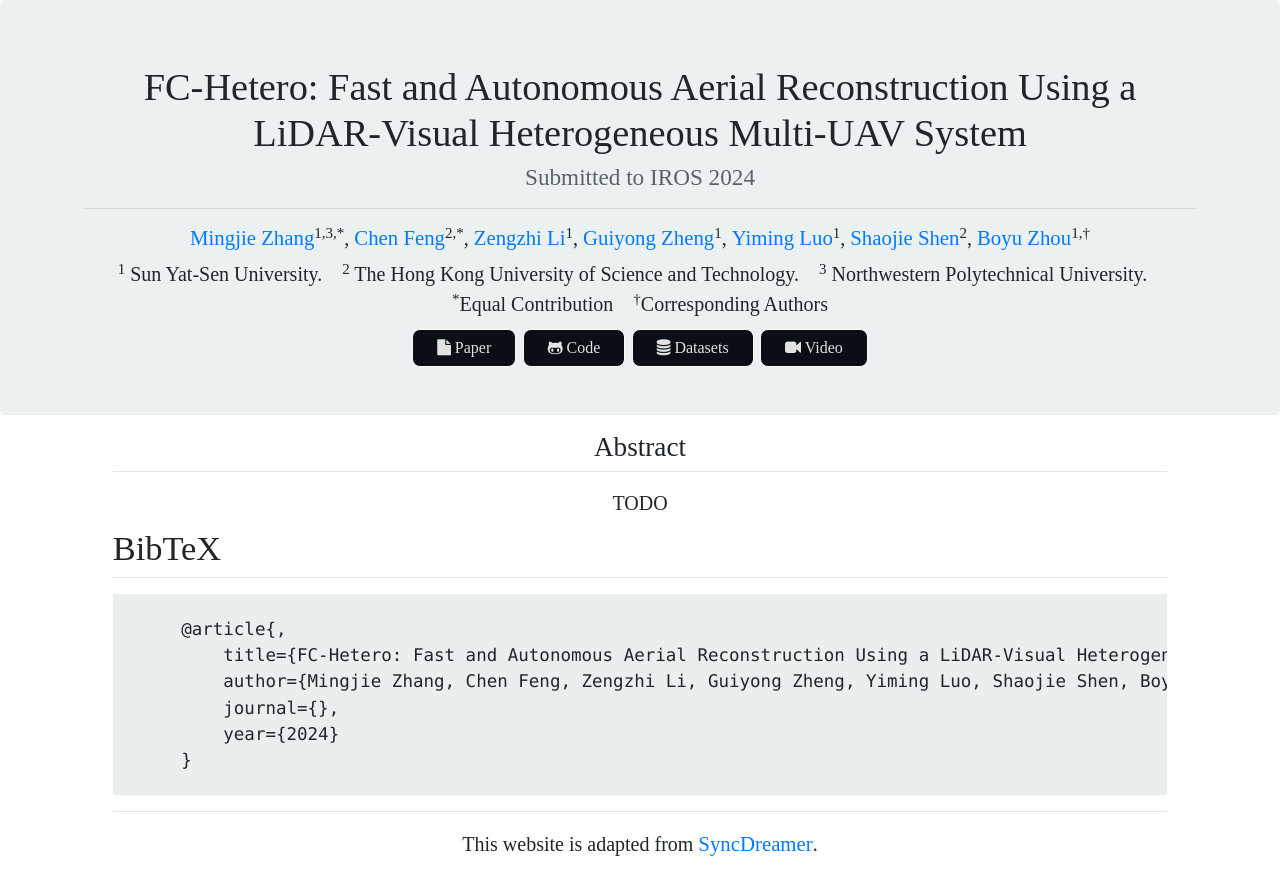
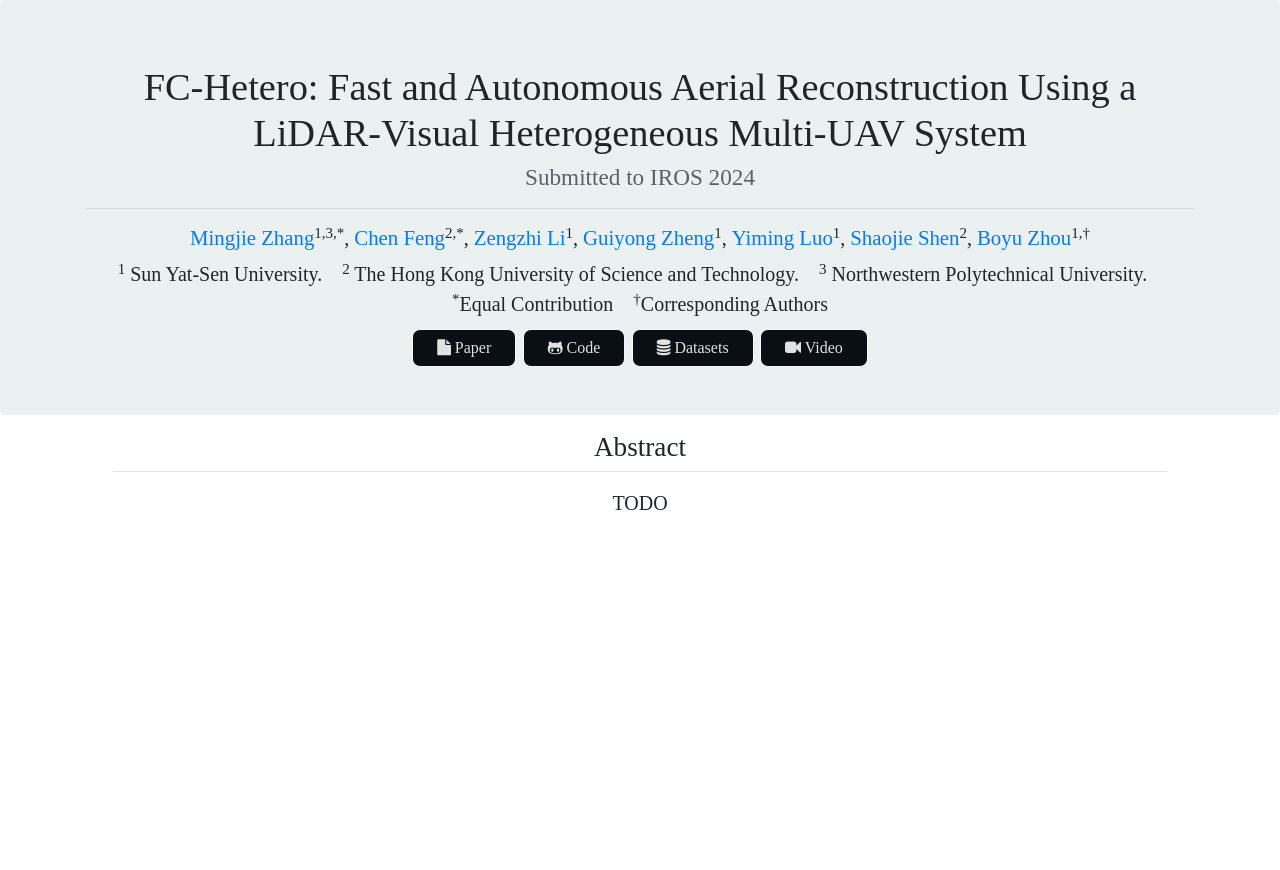
Before and after one commit to SYSU-STAR/SOAR, a plain HTML site: page index.html in a window 1280 px wide. After the commit the page ends 800 px from the top, so only its background shows below. Drawn offline with Linux system fonts and the light colour scheme.

Commit message:
fix : delete the bibtex

```diff
--- a/index.html
+++ b/index.html
@@ -92,30 +92,3 @@
     </div>
   </section>
   <!-- <br> -->
-
-<section>
-    <div class="container">
-        <div class="warp-container">
-        <div class="row">
-        <div class="col-12 ">
-            <h3>BibTeX</h3>
-            <hr style="margin-top:0px">
-                <pre style="background-color: #e9eeef;padding: 1.25em 1.5em">
-    <code>@article{,
-        title={FC-Hetero: Fast and Autonomous Aerial Reconstruction Using a LiDAR-Visual Heterogeneous Multi-UAV System},
-        author={Mingjie Zhang, Chen Feng, Zengzhi Li, Guiyong Zheng, Yiming Luo, Shaojie Shen, Boyu Zhou},
-        journal={},
-        year={2024}
-    }</code></pre>
-            <hr>
-        </div>
-        </div>
-    </div>
-
-    </div>
-    <div class="container">
-    <footer class="text-center" style="margin-bottom:10px">
-        This website is adapted from <a href="https://liuyuan-pal.github.io/SyncDreamer/" target="_blank">SyncDreamer</a>.
-    </footer>
-    </div>
-</section>
```
